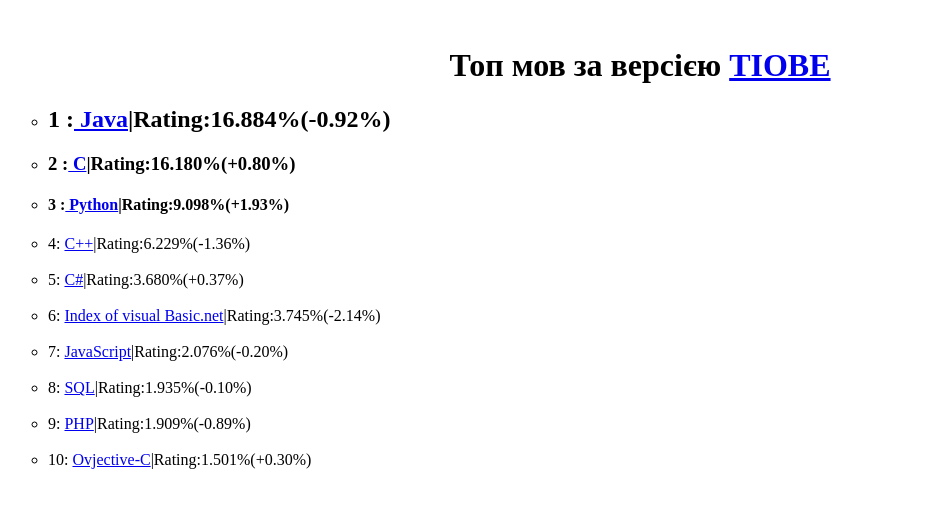
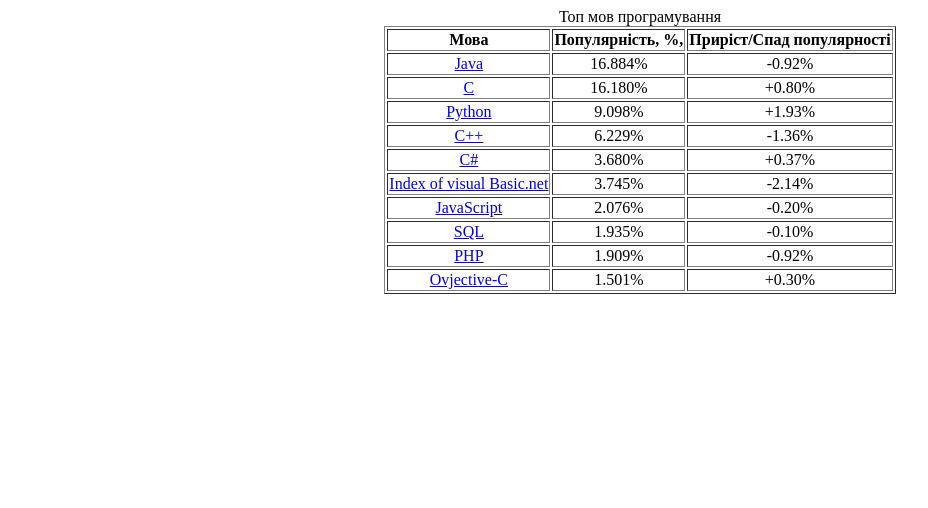
Before and after one commit to vsavch3/vsavch3.github.io, a plain HTML site: page top.html in a window 1280 px wide. Shown: the whole page, without its empty margins (0-928 px from the left). Drawn offline with Linux system fonts and the light colour scheme.

Commit message:
Add files via upload

```diff
--- a/top.html
+++ b/top.html
@@ -1,8 +1,8 @@
 <!DOCTYPE html>
-<html lang="en">
+<html lang="uk">
 <head>
 	<meta charset="UTF-8">
-	<title>Document</title>
+	<title>Топ мов програмування</title>
 </head>
 <style>
    p {
@@ -10,19 +10,24 @@
    }
   </style>
 <body>
-	<br>
-	<h1 align="center">Топ мов за версією <a href="https://www.tiobe.com/tiobe-index/">TIOBE</a></h1>
-	<ul type="circle">
-		<li><h2>1 :<a href="https://www.tiobe.com/tiobe-index/java/"> Java</a>|Rating:16.884%(-0.92%)</h2></li>
-		<li><h3>2 :<a href="https://www.tiobe.com/tiobe-index/c/"> C</a>|Rating:16.180%(+0.80%)</h3></li>
-		<li><h4>3 :<a href="https://www.tiobe.com/tiobe-index/python/"> Python</a>|Rating:9.098%(+1.93%)</h4></li>
-		<li>4: <a href="https://www.tiobe.com/tiobe-index/cplusplus/"> C++</a>|Rating:6.229%(-1.36%)</li><br>
-		<li>5: <a href="https://www.tiobe.com/tiobe-index/csharp/"> C#</a>|Rating:3.680%(+0.37%)</li><br>
-		<li>6: <a href="https://www.tiobe.com/tiobe-index/visual-basic-dotnet/"> Index of visual Basic.net</a>|Rating:3.745%(-2.14%)</li><br>
-		<li>7: <a href="https://www.tiobe.com/tiobe-index/javascript/"> JavaScript</a>|Rating:2.076%(-0.20%)</li><br>
-		<li>8: <a href="https://www.tiobe.com/tiobe-index/sql/"> SQL</a>|Rating:1.935%(-0.10%)</li><br>
-		<li>9: <a href="https://www.tiobe.com/tiobe-index/php/"> PHP</a>|Rating:1.909%(-0.89%)</li><br>
-		<li>10: <a href="https://www.tiobe.com/tiobe-index/objective-c/"> Ovjective-C</a>|Rating:1.501%(+0.30%)</li><br>
-	</ul>
+	<table border="1" align="center">
+		<caption>Топ мов програмування</caption>
+			<tr>
+				<th>Мова</th>
+				<th>Популярність, %,</th>
+				<th>Приріст/Спад популярності</th>
+			</tr>
+	<tr align="center"><td><a href="https://www.tiobe.com/tiobe-index/java/"> Java</a></td><td>16.884%</td><td>-0.92%</td></tr>
+	<tr align="center"><td><a href="https://www.tiobe.com/tiobe-index/c/"> C</a></td><td>16.180%</td><td>+0.80%</td></tr>
+	<tr align="center"><td><a href="https://www.tiobe.com/tiobe-index/python/"> Python</a></td><td>9.098%</td><td>+1.93%</td></tr>
+	<tr align="center"><td><a href="https://www.tiobe.com/tiobe-index/cplusplus/"> C++</a></td><td>6.229%</td><td>-1.36%</td></tr>
+	<tr align="center"><td><a href="https://www.tiobe.com/tiobe-index/csharp/"> C#</a></td><td>3.680%</td><td>+0.37%</td></tr>
+	<tr align="center"><td><a href="https://www.tiobe.com/tiobe-index/visual-basic-dotnet/"> Index of visual Basic.net</a></td><td>3.745%</td><td>-2.14%</td></tr>
+	<tr align="center"><td><a href="https://www.tiobe.com/tiobe-index/javascript/"> JavaScript</a></td><td>2.076%</td><td>-0.20%</td></tr>
+	<tr align="center"><td><a href="https://www.tiobe.com/tiobe-index/sql/"> SQL</a></td><td>1.935%</td><td>-0.10%</td></tr>
+	<tr align="center"><td><a href="https://www.tiobe.com/tiobe-index/php/"> PHP</a></td><td>1.909%</td><td>-0.92%</td></tr>
+	<tr align="center"><td><a href="https://www.tiobe.com/tiobe-index/objective-c/"> Ovjective-C</a></td><td>1.501%</td><td>+0.30%</td></tr>
+	</table>
+
 </body>
 </html>
```
